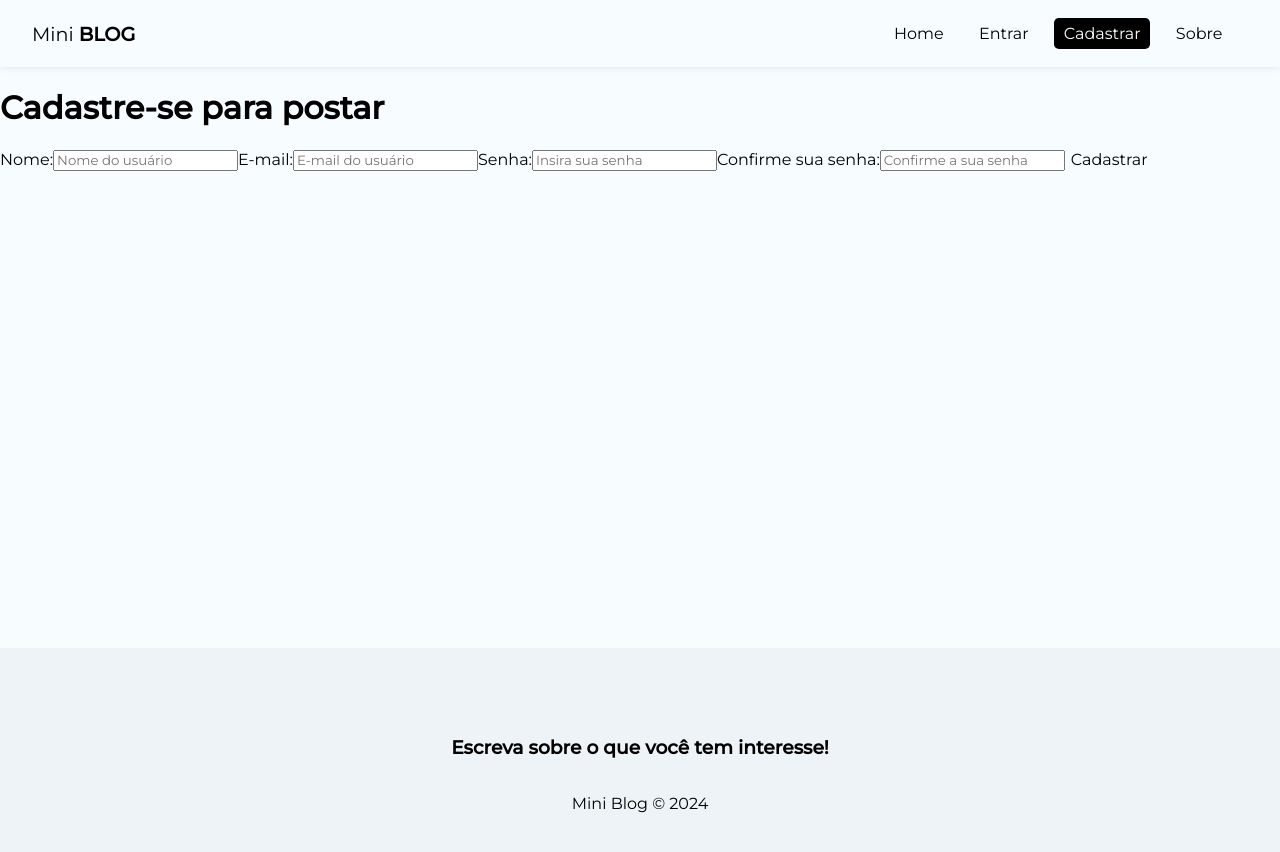
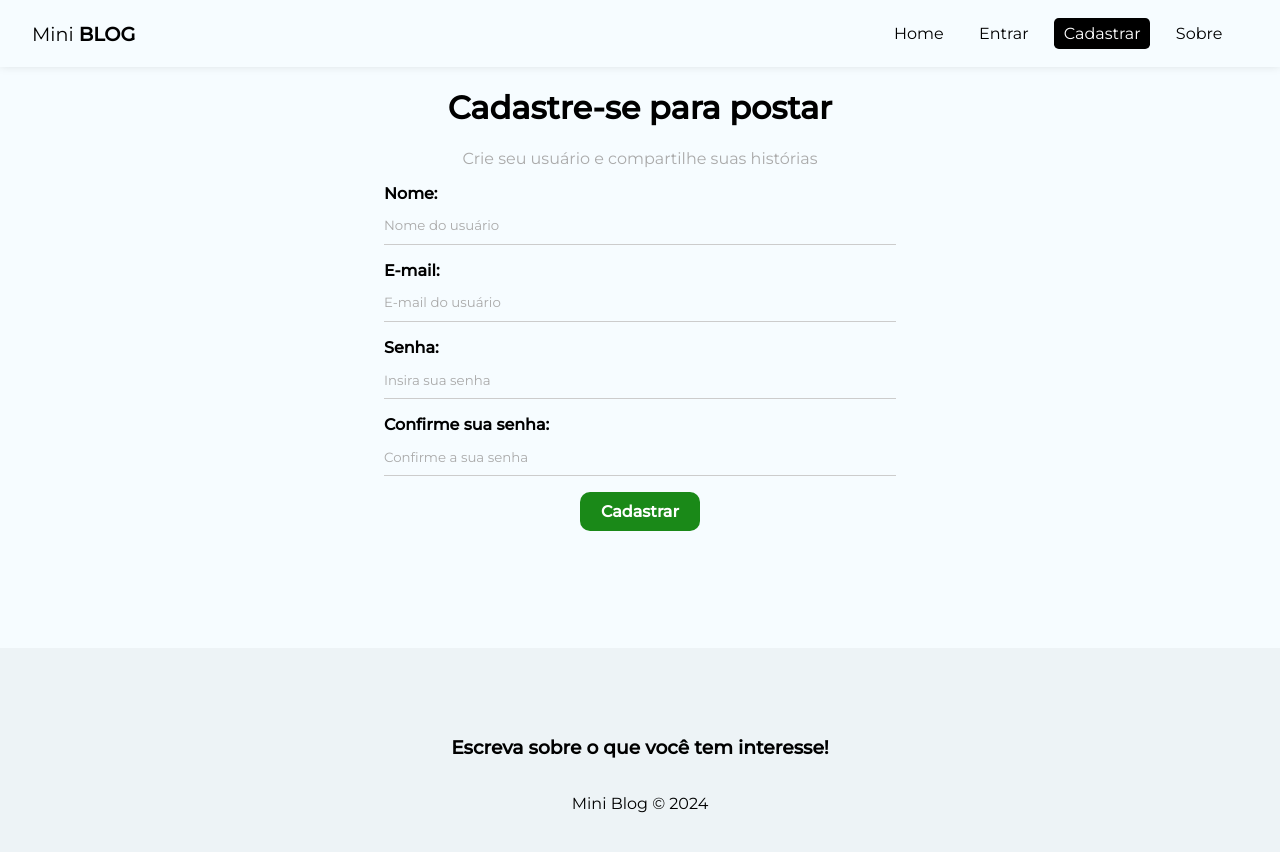
Before and after one commit to EderJrDev/Mini-Blog, a React (Vite) app: page /register in a window 1280 px wide. Shown: the top 852 px of the page. Built offline with nearby package versions, Linux system fonts and the light colour scheme; a web font is replaced by a local one.

Commit message:
feat: add style form, and create hook to register

```diff
--- a/src/firebase/config.js
+++ b/src/firebase/config.js
@@ -1,6 +1,6 @@
 // Import the functions you need from the SDKs you need
 import { initializeApp } from "firebase/app";
-import { getFirestore } from "firebase/firebase";
+import { getFirestore } from "firebase/firestore";
 // TODO: Add SDKs for Firebase products that you want to use
 // https://firebase.google.com/docs/web/setup#available-libraries
 
--- /dev/null
+++ b/src/hooks/useAuthentication.jsx
@@ -0,0 +1,61 @@
+import { db } from "../firebase/config";
+import { useEffect, useState } from "react";
+
+import {
+  createUserWithEmailAndPassword,
+  getAuth,
+  updateProfile,
+} from "firebase/auth";
+
+export const useAuthentication = () => {
+  const [error, setError] = useState(null);
+  const [loading, setLoading] = useState(null);
+
+  // cleanup
+  // deal with memory leak
+  const [cancelled, setCancelled] = useState(false);
+
+  const auth = getAuth();
+
+  function checkIfIsCancelled() {
+    if (cancelled) {
+      return;
+    }
+  }
+
+  const createUser = async (data) => {
+    checkIfIsCancelled();
+
+    setLoading(true);
+
+    try {
+      const { user } = createUserWithEmailAndPassword(
+        auth,
+        data.email,
+        data.password
+      );
+
+      await updateProfile(user, { displayName: data.displayName });
+
+      return user;
+    } catch (error) {
+      console.log(error.message);
+      console.log(typeof error.message);
+
+      // let systemErrorMessage
+    }
+
+    setLoading(false);
+  };
+
+  useEffect(() => {
+    return () => setCancelled(true);
+  }, []);
+
+  return {
+    auth,
+    createUser,
+    error,
+    loading,
+  };
+};
--- a/src/index.css
+++ b/src/index.css
@@ -8,6 +8,7 @@ body {
 input::placeholder,
 textarea::placeholder {
   font-family: "Montserrat", sans-serif;
+  color: #aaa;
 }
 
 input:focus,
@@ -32,3 +33,81 @@ a:hover,
 nav button:hover {
   color: #bbb;
 }
+
+/* form */
+form {
+  max-width: 40%;
+  margin: 0 auto;
+}
+
+label {
+  display: flex;
+  flex-direction: column;
+  margin-bottom: 1em;
+}
+
+label span {
+  margin-bottom: 0.3em;
+  font-weight: bold;
+  text-align: left;
+}
+
+input,
+textarea {
+  box-sizing: border-box;
+  border: none;
+  border-bottom: 1px solid #ccc;
+  padding: 0.8em 0;
+  background-color: transparent;
+}
+
+.btn {
+  background-color: #1a8918;
+  color: #fff;
+  text-align: center;
+  cursor: pointer;
+  border-radius: 10px;
+  width: 120px;
+  font-weight: bold;
+  border: none;
+  padding: 10px 15px;
+  font-size: 1em;
+}
+
+.btn.btn-dark {
+  background-color: #000;
+  border-radius: 0;
+}
+
+.btn.btn-outline {
+  background-color: transparent;
+  border-radius: 0;
+  color: #000;
+  border: 1px solid #000;
+  padding: 7px 30px;
+}
+
+.btn:hover {
+  background-color: #0f730c;
+  color: #fff;
+}
+
+.btn.btn.btn-outline:hover {
+  background-color: #000;
+}
+
+.btn.btn-danger:hover {
+  background-color: #dc3545;
+}
+
+button[disabled] {
+  background-color: #aaa;
+}
+
+.container .error {
+  color: #721c24;
+  background-color: #f8d7da;
+  border: 1px solid #f5c6cb;
+  padding: 5px;
+  border-radius: 5px;
+}
--- a/src/pages/Register/Register.jsx
+++ b/src/pages/Register/Register.jsx
@@ -1,12 +1,41 @@
-import React from "react";
+import React, { useState } from "react";
 
 import styles from "./Register.module.css";
+import { useAuthentication } from "../../hooks/useAuthentication";
 
 const Register = () => {
+  const [displayName, setDisplayName] = useState("");
+  const [email, setEmail] = useState("");
+  const [password, setPassword] = useState("");
+  const [confirmPassword, setConfirmPassword] = useState("");
+  const [error, setError] = useState("");
+
+  const { createUser, error: authError, loading } = useAuthentication();
+
+  const handleSubmit = async (e) => {
+    e.preventDefault();
+
+    setError("");
+
+    const user = {
+      displayName,
+      email,
+      password,
+    };
+
+    if (password !== confirmPassword) {
+      setError("As senhas precisam ser iguais!");
+      return;
+    }
+    const res = await createUser(user);
+    console.log(res);
+  };
+
   return (
-    <div>
+    <div className={styles.register}>
       <h1>Cadastre-se para postar</h1>
-      <form>
+      <p>Crie seu usuário e compartilhe suas histórias</p>
+      <form onSubmit={handleSubmit}>
         <label>
           <span>Nome:</span>
           <input
@@ -14,6 +43,8 @@ const Register = () => {
             name="displayName"
             required
             placeholder="Nome do usuário"
+            value={displayName}
+            onChange={(e) => setDisplayName(e.target.value)}
           />
         </label>
         <label>
@@ -23,6 +54,8 @@ const Register = () => {
             name="email"
             required
             placeholder="E-mail do usuário"
+            value={email}
+            onChange={(e) => setEmail(e.target.value)}
           />
         </label>
         <label>
@@ -32,6 +65,8 @@ const Register = () => {
             name="password"
             required
             placeholder="Insira sua senha"
+            value={password}
+            onChange={(e) => setPassword(e.target.value)}
           />
         </label>
         <label>
@@ -41,9 +76,12 @@ const Register = () => {
             name="confirmPassword"
             required
             placeholder="Confirme a sua senha"
+            value={confirmPassword}
+            onChange={(e) => setConfirmPassword(e.target.value)}
           />
         </label>
         <button className="btn">Cadastrar</button>
+        {error && <p className="error">{error}</p>}
       </form>
     </div>
   );
--- a/src/pages/Register/Register.module.css
+++ b/src/pages/Register/Register.module.css
@@ -0,0 +1,7 @@
+.register  {
+  text-align: center;
+}
+
+.register p {
+  color: #aaa;
+}
```
